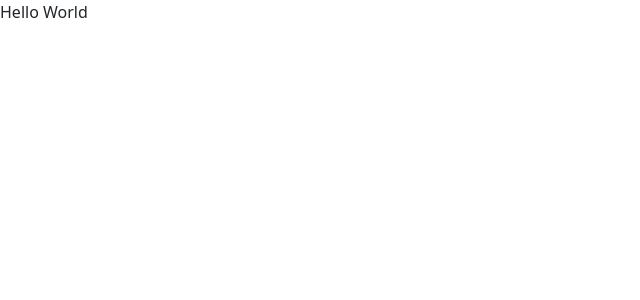
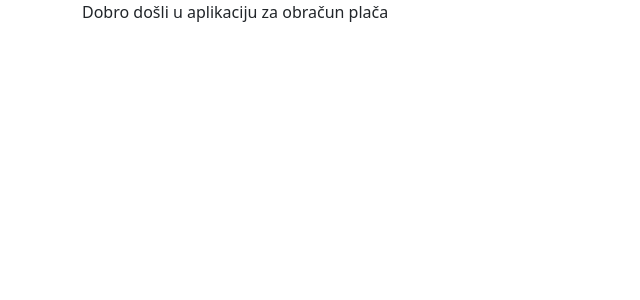
Before and after one commit to ileninger/Zavrsni-WP2---payroll, a React (Vite) app in the folder Frontend/: page / in a window 1280 px wide. Shown: the top 300 px of the page, without its empty margins (0-640 px from the left). Built offline with nearby package versions, Linux system fonts and the light colour scheme.

Commit message:
Napravio sam početnu stranicu

```diff
--- a/Frontend/src/App.jsx
+++ b/Frontend/src/App.jsx
@@ -1,14 +1,13 @@
-import { useState } from 'react'
-
-import { BrowserRouter } from 'react-router-dom'
-
-
+import { Route, Routes } from "react-router-dom"
+import Pocetna from "./pages/Pocetna"
 
 function App() {
 
   return (
     <>
-      Hello World
+      <Routes>
+        <Route path={'/'} element ={<Pocetna/>} />
+      </Routes>
     </>
   )
 }
--- a/Frontend/src/main.jsx
+++ b/Frontend/src/main.jsx
@@ -6,12 +6,13 @@ import App from './App.jsx'
 import 'bootstrap/dist/css/bootstrap.min.css'
 
 
+
+
 ReactDOM.createRoot(document.getElementById('root')).render(
   <React.StrictMode>
     <BrowserRouter>
        <App />
     </BrowserRouter>
 
-
   </React.StrictMode>,
 )
--- /dev/null
+++ b/Frontend/src/pages/Pocetna.jsx
@@ -0,0 +1,18 @@
+import Container from 'react-bootstrap/Container';
+
+
+export default function Pocetna(){
+
+    return (
+
+        <>
+        <Container>
+
+            Dobro došli u aplikaciju za obračun plača
+
+        </Container>
+        </>
+
+    );
+
+}
```
